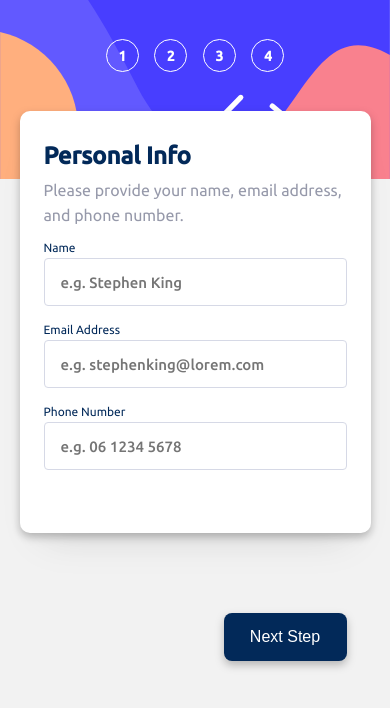
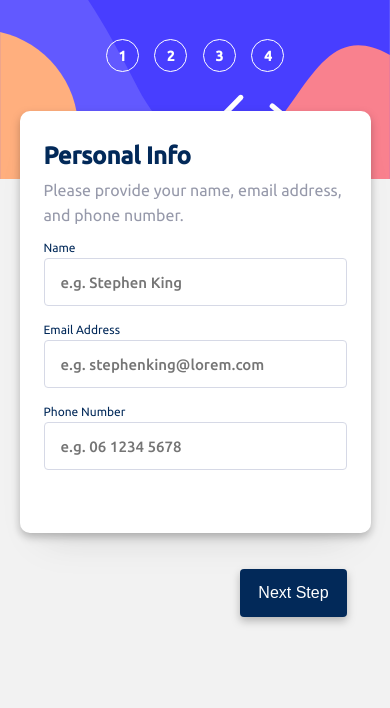
Before and after one commit to kelitasukita/multi-step-form, a React (Vite) app: page / in a window 390 px wide. Shown: the top 708 px of the page. Built offline with nearby package versions, Linux system fonts and the light colour scheme.

Commit message:
Change responsive rules and apply styles

```diff
--- a/src/components/Steps/PersonalInfo/styles.scss
+++ b/src/components/Steps/PersonalInfo/styles.scss
@@ -125,7 +125,9 @@
     cursor: pointer;
 
     @media (min-width: 320px) and (max-width: 960px) {
-      margin-top: 45%;
+      // margin-top: 45%;
+      width: 35%;
+      border-radius: 4px;
     }
 
     &:hover {
```
